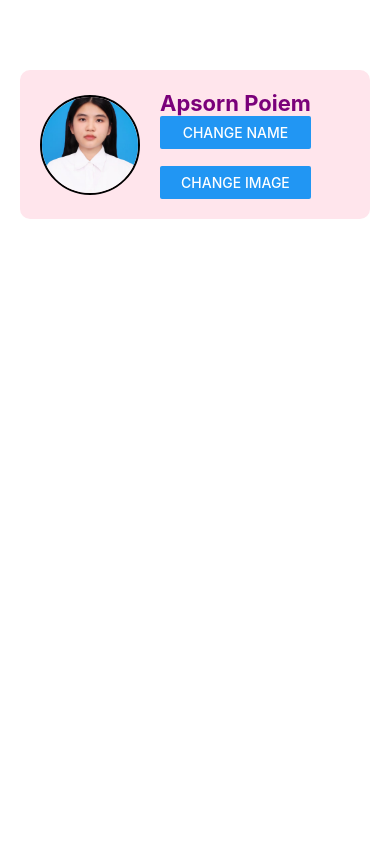
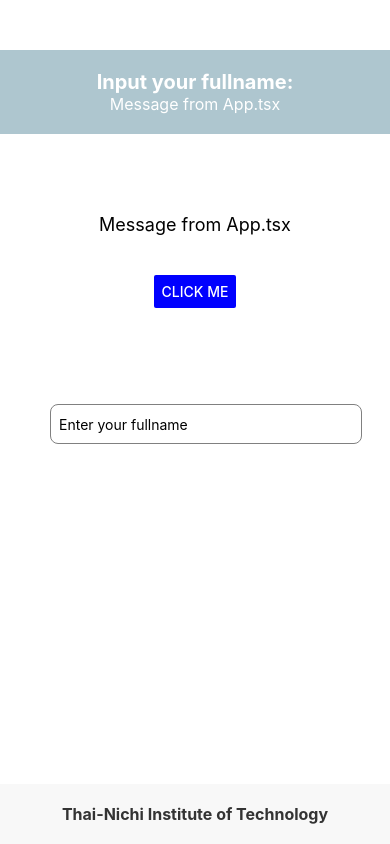
Before and after one commit to MeeMarch/TNI_ReactNative, a React Native app: screen / in a window 390 px wide. Built offline with nearby package versions, Linux system fonts and the light colour scheme.

Commit message:
Practice1_useEffect

```diff
--- a/App.tsx
+++ b/App.tsx
@@ -1,13 +1,43 @@
-import { View, Text } from 'react-native'
-import React from 'react'
-import ProfileScreen from './components/ProfileScreen'
+import { StatusBar } from "expo-status-bar";
+import React, { useEffect, useState } from "react";
+import { StyleSheet, TextInput, View} from "react-native";
+import AppFooter from "./components/AppFooter";
+import AppHeader from "./components/AppHeader";
+import Content from "./components/Content";
+import { stylesPractice } from "./styles/styles";
 
-const App = ():React.JSX.Element => {
+export default function App():React.JSX.Element {
+
+  const [fullname, setFullname] = useState('');
+  const [message, setMessage] = useState('Message from App.tsx');
+  const [footerMessage, setFooterMessage] = useState('Thai-Nichi Institute of Technology');
+
+  useEffect(() =>{
+    console.log("Component has mounted");
+  },[]);
+
+  useEffect(() =>{
+    console.log(`Fullname has changed to: ${fullname}`);
+  },[fullname]); //This will run whenever 'fullname' changes
+
   return (
-    <View>
-      <ProfileScreen/>
+    <View style={styles.container}>
+      <AppHeader fullname={fullname} message={message} />
+      <Content message={message} fullname={fullname} />
+      <AppFooter footerMessage={footerMessage} />
+
+      <TextInput
+      style = {stylesPractice.input}
+      placeholder="Enter your fullname"
+      value= {fullname}
+      onChangeText={setFullname}
+      />
     </View>
-  )
+  );
 }
 
-export default App
+const styles = StyleSheet.create({
+  container: {
+    flex: 1,
+  },
+});
--- a/components/AppFooter.tsx
+++ b/components/AppFooter.tsx
@@ -1,37 +1,20 @@
 import { StyleSheet, Text, View } from "react-native";
 import React from "react";
+import {stylesPractice} from "../styles/styles";
 
 type AppFooterProps = {
-    ftitle: string;
+  footerMessage: string;
   };
 
 
-const AppFooter = ({ftitle}: AppFooterProps): React.JSX.Element => {
+const AppFooter = ({footerMessage}: AppFooterProps): React.JSX.Element => {
   return (
-    <View style={styles.footer}>
-      <Text style={styles.footerText}>
-        {ftitle}
+    <View style={stylesPractice.footer}>
+      <Text style={stylesPractice.footerText}>
+        {footerMessage}
       </Text>
     </View>
   );
 };
 
 export default AppFooter;
-
-const styles = StyleSheet.create({
-  footer: {
-    backgroundColor: "#f8f8f8",
-    padding: 20,
-    alignItems: "center",
-    justifyContent: "center",
-    position: "absolute",
-    left: 0,
-    right: 0,
-    bottom: 0,
-  },
-  footerText: {
-    fontSize: 16,
-    fontWeight: "bold",
-    color: "#333",
-  },
-});
--- a/components/AppHeader.tsx
+++ b/components/AppHeader.tsx
@@ -1,40 +1,23 @@
 import { StyleSheet, Text, View } from "react-native";
 import React from "react";
+import {stylesPractice} from "../styles/styles";
 
 type AppHeaderProps = {
-  title: string;
-  subtitle: string;
+  fullname: string;
+  message: string;
 };
 
-const AppHeader = ({title,subtitle}: AppHeaderProps): React.JSX.Element => {
+const AppHeader = ({fullname,message}: AppHeaderProps): React.JSX.Element => {
   return (
-    <View style={styles.header}>
-      <Text style={styles.headerText}>
-        {title}
+    <View style={stylesPractice.header}>
+      <Text style={stylesPractice.headerText}>
+        Input your fullname:{fullname}
       </Text>
-      <Text style={styles.subtitleText}>
-        {subtitle}
+      <Text style={stylesPractice.subtitleText}>
+        {message}
       </Text>
     </View>
   );
 };
 
 export default AppHeader;
-
-const styles = StyleSheet.create({
-  header: {
-    backgroundColor: "#AEC6CF",
-    padding: 20,
-    alignItems: "center",
-    justifyContent: "center",
-  },
-  headerText: {
-    fontSize: 20,
-    fontWeight: "bold",
-    color: "#fff",
-  },
-  subtitleText: {
-    fontSize: 16,
-    color: "#fff",
-  },
-});
--- a/components/Content.tsx
+++ b/components/Content.tsx
@@ -1,33 +1,29 @@
 import { StyleSheet, Text, View, Button, Alert } from "react-native";
 import React from "react";
+import {stylesPractice} from "../styles/styles";
 
 type AppContentProps = {
-  msg: string;
-  name: string;
+  message: string;
+  fullname: string;
 };
 
 
 
-const Content = ({ msg, name }: AppContentProps): React.JSX.Element => {
+const Content = ({ message, fullname }: AppContentProps): React.JSX.Element => {
+
+  const[displayFullname,setDisplayFullname] = React.useState('');
+  const handleButtonClick =() => {
+    setDisplayFullname(fullname);
+    Alert.alert("Hello", `Input your fullname: ${fullname}`);
+  };
 
   return (
-    <View style={styles.content}>
-      <Text style={styles.text}>{msg}</Text>
-      <Button title="Click Me" onPress={()=>Alert.alert("Hello", name)} color="blue" />
+    <View style={stylesPractice.content}>
+      <Text style={stylesPractice.text}>{message}</Text>
+      <Text style={stylesPractice.text}>{displayFullname}</Text>
+      <Button title="Click Me" onPress={handleButtonClick} color="blue" />
     </View>
   );
 };
 
 export default Content;
-
-const styles = StyleSheet.create({
-  content: {
-    flex: 1,
-    alignItems: "center",
-    justifyContent: "center",
-  },
-  text: {
-    fontSize: 18,
-    marginBottom: 20,
-  },
-});
--- a/components/ProfileScreen.tsx
+++ b/components/ProfileScreen.tsx
@@ -1,6 +1,6 @@
 import { Text, View, Image, Button } from 'react-native'
 import React, { useState } from 'react'
-import styles from '../styles/styles';
+import {styles} from '../styles/styles';
 
 const ProfileScreen = ():React.JSX.Element => {
 
--- a/styles/styles.ts
+++ b/styles/styles.ts
@@ -1,34 +1,95 @@
-import { StyleSheet } from 'react-native'
+import { StyleSheet } from "react-native";
 
 const styles = StyleSheet.create({
-    container:{
-        alignItems:"center",
-        padding:20,
-        borderColor:"#c0c0c0"
-    },
-    profileImage:{
-        borderRadius:50,
-        width:100,
-        height:100,
-        marginRight:20,
-        borderColor:"black",
-        borderWidth:2
-    },
-    profileContainer:{
-        flexDirection:"row",
-        alignItems:"center",
-        width:"100%",
-        padding:20,
-        borderRadius:10,
-        backgroundColor:"#FFE5EC",
-        elevation:5,
-        marginTop:50,
-    },
-    profileName:{
-        color:"#7A007A",
-        fontWeight:"bold",
-        fontSize:22
-    }
+  container: {
+    alignItems: "center",
+    padding: 20,
+    borderColor: "#c0c0c0",
+  },
+  profileImage: {
+    borderRadius: 50,
+    width: 100,
+    height: 100,
+    marginRight: 20,
+    borderColor: "black",
+    borderWidth: 2,
+  },
+  profileContainer: {
+    flexDirection: "row",
+    alignItems: "center",
+    width: "100%",
+    padding: 20,
+    borderRadius: 10,
+    backgroundColor: "#FFE5EC",
+    elevation: 5,
+    marginTop: 50,
+  },
+  profileName: {
+    color: "#7A007A",
+    fontWeight: "bold",
+    fontSize: 22,
+  },
 });
 
-export default styles
+const stylesPractice = StyleSheet.create({
+  /*   container: {
+    flex: 1,
+    justifyContent: "center",
+    alignItems: "center",
+    padding: 16,
+    backgroundColor: "#ffffff",
+  }, */
+  header: {
+    backgroundColor: "#AEC6CF",
+    padding: 20,
+    alignItems: "center",
+    justifyContent: "center",
+    marginTop: 50,
+  },
+  headerText: {
+    fontSize: 20,
+    fontWeight: "bold",
+    color: "#fff",
+  },
+  subtitleText: {
+    fontSize: 16,
+    color: "#fff",
+  },
+  footer: {
+    backgroundColor: "#f8f8f8",
+    padding: 20,
+    alignItems: "center",
+    justifyContent: "center",
+    position: "absolute",
+    left: 0,
+    right: 0,
+    bottom: 0,
+  },
+  footerText: {
+    fontSize: 16,
+    fontWeight: "bold",
+    color: "#333",
+  },
+  content: {
+    flex: 1,
+    alignItems: "center",
+    justifyContent: "center",
+  },
+  text: {
+    fontSize: 18,
+    marginBottom: 20,
+  },
+  input: {
+    height: 40,
+    borderColor: "gray",
+    borderWidth: 1,
+    marginTop: 16,
+    paddingHorizontal: 8,
+    width: "80%",
+    borderRadius: 8,
+    marginLeft: 50,
+    marginBottom: 400
+  },
+});
+
+export { styles, stylesPractice };
```
Also changed, not shown: App1.tsx (+5 -4 lines), App2.tsx (added, +15 -0 lines), components/UseEffectExample.tsx (added, +31 -0 lines).
